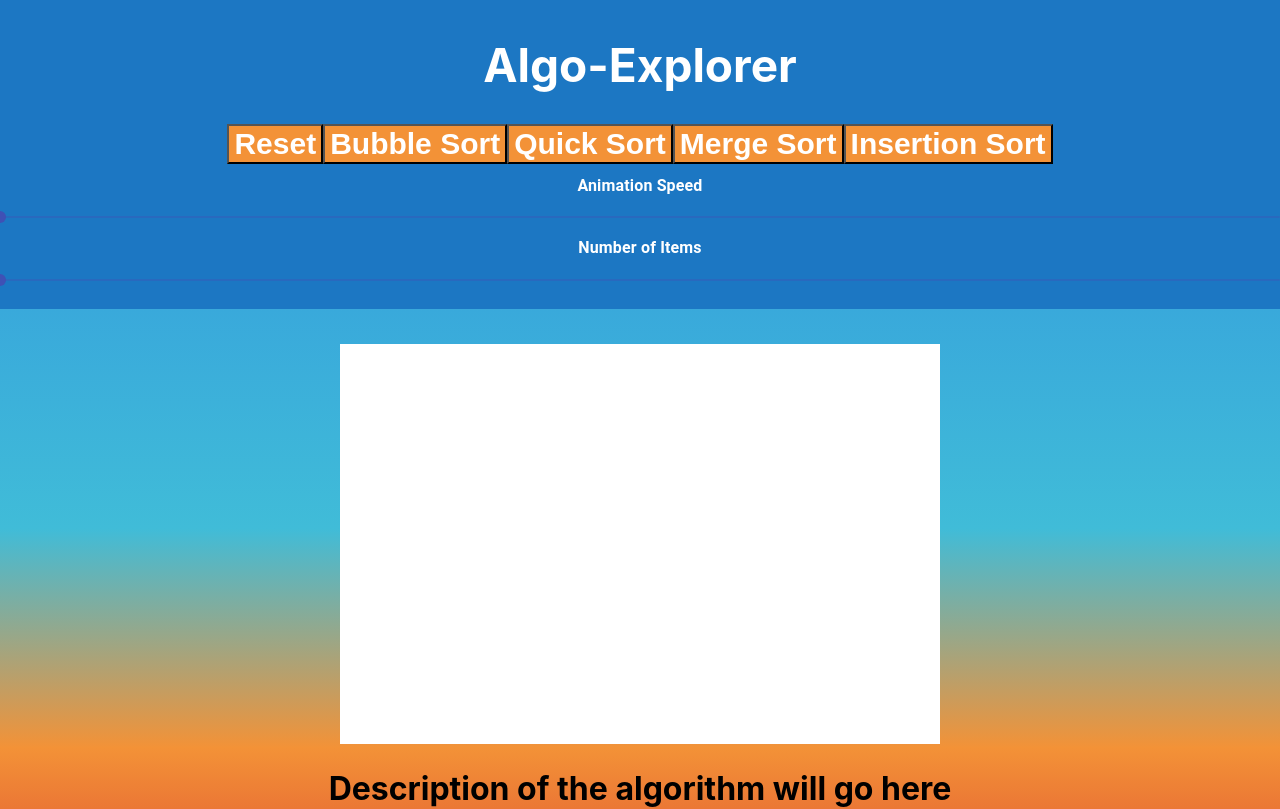
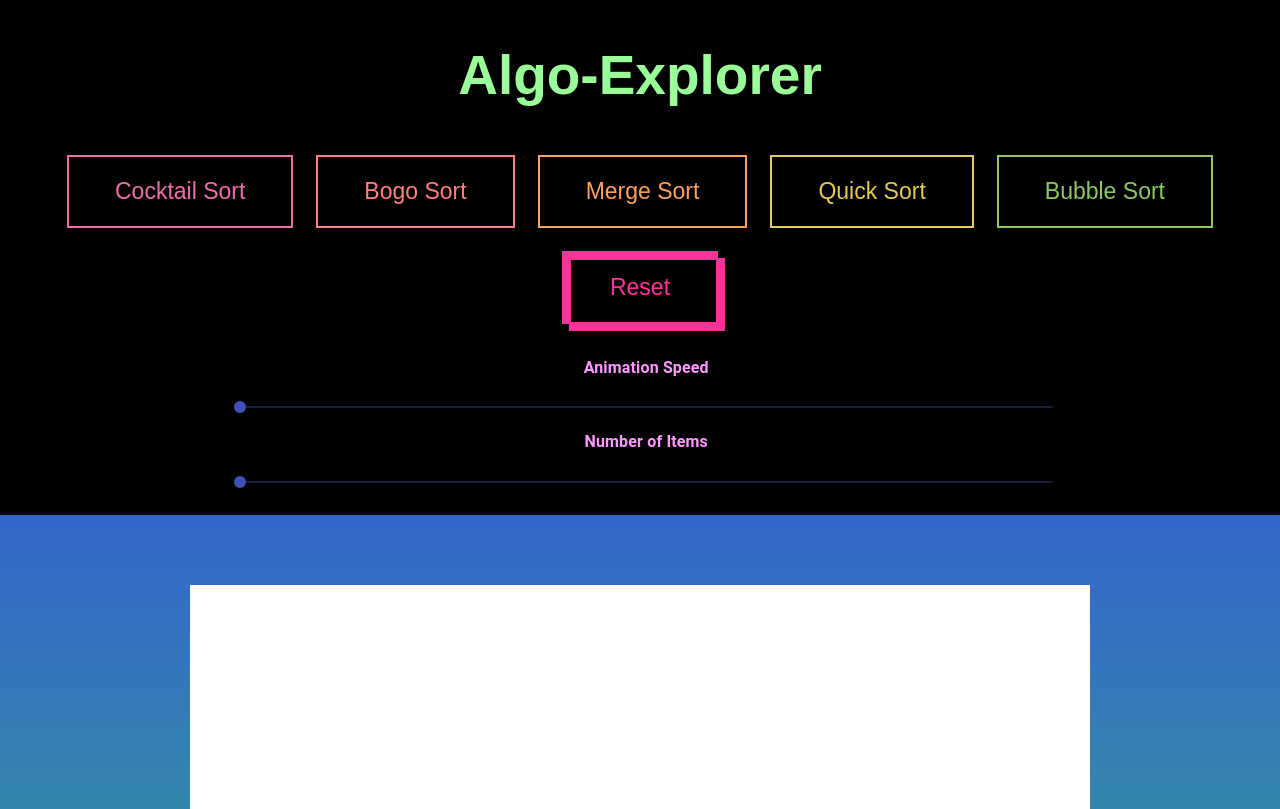
Before and after one commit to 18mpr1/Algo_Explorer, a React (Create React App) app: page / in a window 1280 px wide. Shown: the top 809 px of the page. Built offline with nearby package versions, Linux system fonts and the light colour scheme.

Commit message:
Beautiful buttons added.

```diff
--- a/src/App.css
+++ b/src/App.css
@@ -4,11 +4,12 @@
 }
 
 #bar{
-  background-color: #1C77C3;
+  background-color: black;
   padding-top: 6px;
   padding-bottom: 10px;
   font-size: 23px;
-  color: white;
+  color: #99FF99;
+  padding-inline: 15px;
 }
 .App-header {
   display: flex;
@@ -19,30 +20,40 @@
 }
 
 button{
-  color: white;
-  background-color: #f39237;
+  /*color: white;*/
+  /*background-color: #f39237;*/
   padding-inline: 5px;
   font-size: 30px;
 }
 
 .slidecontainer {
-  width: 100%; /* Width of the outside container */
-  padding-top: 10px;
-  font-size: 20px;
+  width: 65%; /* Width of the outside container */
+  padding-top: 20px;
+  font-size: 40px;
+  position: relative;
+  left: 18%;
+  text-align: center;
+  color: #FF99FF;
 }
 
 canvas {
   background-color: white;
-  width: 600px;
-  height:400px;
+  width: 900px;
+  height:600px;
+  padding-top: 65px;
 }
 
 #sandbox{
-  padding-top: 35px;
-  background-image: linear-gradient(#39a9db,#40BCD8,#F39237,#d63230);
+  padding-top: 70px;
+  background-image: linear-gradient(#3366CC,#339999,#330066);
   padding-bottom: 65px;
 }
 
 Footer{
   padding-bottom: 15px;
 }
+
+#title{
+  text-align: center;
+  font-size: 55px;
+}
--- a/src/components/buttonsBar.jsx
+++ b/src/components/buttonsBar.jsx
@@ -2,18 +2,31 @@
 // <Randomize> <Array Size slider> <Speed slider> <Bubble Sort>
 import Slider from '@material-ui/core/Slider';
 import Typography from '@material-ui/core/Typography';
+import '../styling/buttons.css';
 
 
 function ButtonsBar(){
 
     return(
         <div id="bar">
-            <h1>Algo-Explorer</h1>
-            <button><b>Reset</b></button>
-            <button><b>Bubble Sort</b></button>
-            <button><b>Quick Sort</b></button>
-            <button><b>Merge Sort</b></button>
-            <button><b>Insertion Sort</b></button>
+            <h1 id="title"><b>Algo-Explorer</b></h1>
+            <div className="buttons">
+
+                <button className="pulse">Cocktail Sort</button>
+                <button className="close">Bogo Sort</button>
+                <button className="raise">Merge Sort</button>
+                <button className="up">Quick Sort</button>
+                <button className="slide">Bubble Sort</button>
+                <button className="offset">Reset</button>
+
+                {/*<button className="fill">Fill</button>
+                <button className="pulse">Pulse</button>
+                <button className="close">Close</button>
+                <button className="raise">Raise</button>
+                <button className="up">Fill Up</button>
+                <button className="slide">Slide</button>
+                <button className="offset">Offset</button>*/}
+            </div>
 
             <div className="slidecontainer">
                 <Typography id="non-linear-slider" gutterBottom>
--- /dev/null
+++ b/src/styling/buttons.css
@@ -0,0 +1,135 @@
+/*
+  https://developer.mozilla.org/en/docs/Web/CSS/box-shadow
+  box-shadow: [inset?] [top] [left] [blur] [size] [color];
+
+  Tips:
+    - We're setting all the blurs to 0 since we want a solid fill.
+    - Add the inset keyword so the box-shadow is on the inside of the element
+    - Animating the inset shadow on hover looks like the element is filling in from whatever side you specify ([top] and [left] accept negative values to become [bottom] and [right])
+    - Multiple shadows can be stacked
+    - If you're animating multiple shadows, be sure to keep the same number of shadows so the animation is smooth. Otherwise, you'll get something choppy.
+*/
+.fill:hover,
+.fill:focus {
+    box-shadow: inset 0 0 0 2em var(--hover);
+}
+
+.pulse:hover,
+.pulse:focus {
+    -webkit-animation: pulse 1s;
+    animation: pulse 1s;
+    box-shadow: 0 0 0 2em rgba(255, 255, 255, 0);
+}
+
+@-webkit-keyframes pulse {
+    0% {
+        box-shadow: 0 0 0 0 var(--hover);
+    }
+}
+
+@keyframes pulse {
+    0% {
+        box-shadow: 0 0 0 0 var(--hover);
+    }
+}
+.close:hover,
+.close:focus {
+    box-shadow: inset -3.5em 0 0 0 var(--hover), inset 3.5em 0 0 0 var(--hover);
+}
+
+.raise:hover,
+.raise:focus {
+    box-shadow: 0 0.5em 0.5em -0.4em var(--hover);
+    transform: translateY(-0.25em);
+}
+
+.up:hover,
+.up:focus {
+    box-shadow: inset 0 -3.25em 0 0 var(--hover);
+}
+
+.slide:hover,
+.slide:focus {
+    box-shadow: inset 6.5em 0 0 0 var(--hover);
+}
+
+.offset {
+    box-shadow: 0.3em 0.3em 0 0 var(--color), inset 0.3em 0.3em 0 0 var(--color);
+}
+.offset:hover, .offset:focus {
+    box-shadow: 0 0 0 0 var(--hover), inset 6em 3.5em 0 0 var(--hover);
+}
+
+.fill {
+    --color: #a972cb;
+    --hover: #cb72aa;
+}
+
+.pulse {
+    --color: #ef6eae;
+    --hover: #ef8f6e;
+}
+
+.close {
+    --color: #ff7f82;
+    --hover: #ffdc7f;
+}
+
+.raise {
+    --color: #ffa260;
+    --hover: #e5ff60;
+}
+
+.up {
+    --color: #e4cb58;
+    --hover: #94e458;
+}
+
+.slide {
+    --color: #8fc866;
+    --hover: #66c887;
+}
+
+.offset {
+    --color: #FF3399;
+    --hover: #FF66FF;
+}
+
+button {
+    color: var(--color);
+    transition: 0.25s;
+}
+button:hover, button:focus {
+    border-color: var(--hover);
+    color: #fff;
+}
+
+body {
+    color: #fff;
+    background: #17181c;
+    font: 300 1em "Fira Sans", sans-serif;
+    justify-content: center;
+    align-content: center;
+    align-items: center;
+    text-align: center;
+    min-height: 100vh;
+    display: flex;
+}
+
+button {
+    background: none;
+    border: 2px solid;
+    font: inherit;
+    line-height: 1;
+    margin: 0.5em;
+    padding: 1em 2em;
+}
+
+h1 {
+    font-weight: 400;
+}
+
+code {
+    color: #e4cb58;
+    font: inherit;
+}
--- a/src/components/buttonsBar.css
+++ b/src/styling/slider.css
@@ -2,7 +2,7 @@
 .slider {
     -webkit-appearance: none;  /* Override default CSS styles */
     appearance: none;
-    width: 100%; /* Full-width */
+    width: 65%;
     height: 25px; /* Specified height */
     background: #d3d3d3; /* Grey background */
     outline: none; /* Remove outline */
@@ -27,8 +27,8 @@
 }
 
 .slider::-moz-range-thumb {
-    width: 25px; /* Set a specific slider handle width */
-    height: 25px; /* Slider handle height */
+    width: 35px; /* Set a specific slider handle width */
+    height: 35px; /* Slider handle height */
     background: #04AA6D; /* Green background */
     cursor: pointer; /* Cursor on hover */
 }
```
